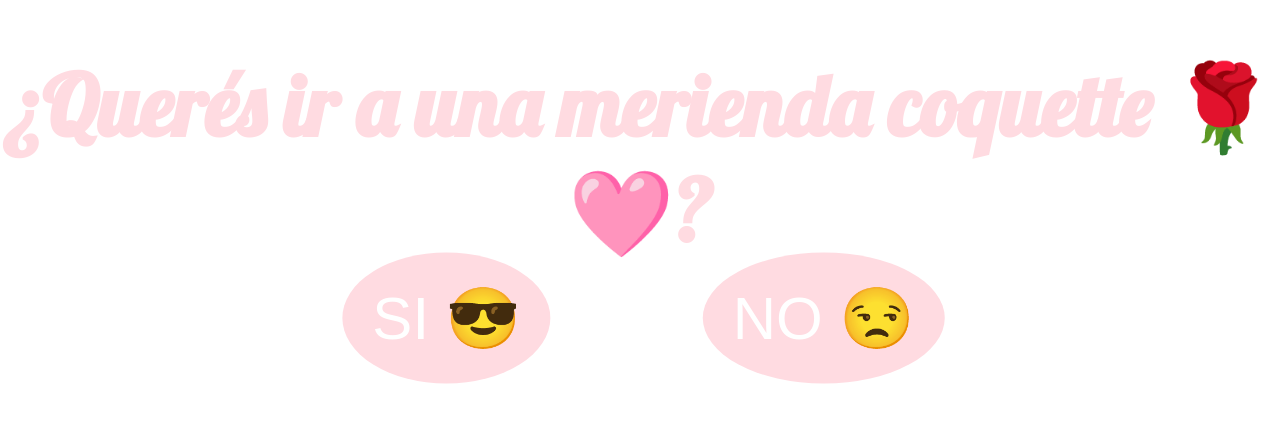
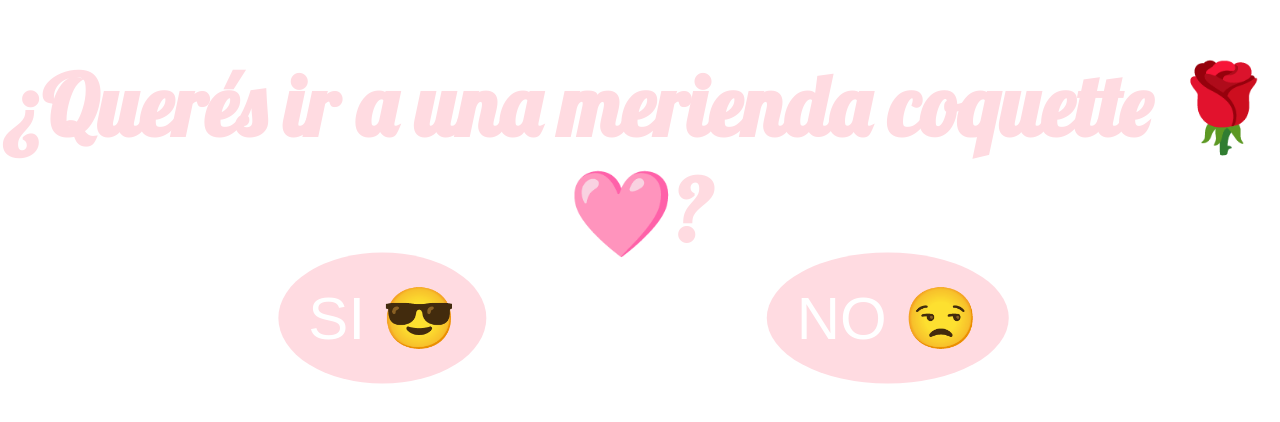
Before and after one commit to iPizza507/iPizza507.github.io, a plain HTML site: page index.html in a window 1280 px wide. Shown: the part 242-664 px from the top of the page. Drawn offline with Linux system fonts and the light colour scheme.

Commit message:
separar botones

```diff
--- a/index.css
+++ b/index.css
@@ -32,11 +32,11 @@ h1{
 	font-size: 60px;
 }
 #Si{
-	left: 30%;
+	left: 25%;
 	transform: translateY(-50%)translateX(-20%);
 }
 #No{
-	left: 70%;
+	left: 75%;
 	transform: translateY(-50%)translateX(-80%);
 }
 
```
